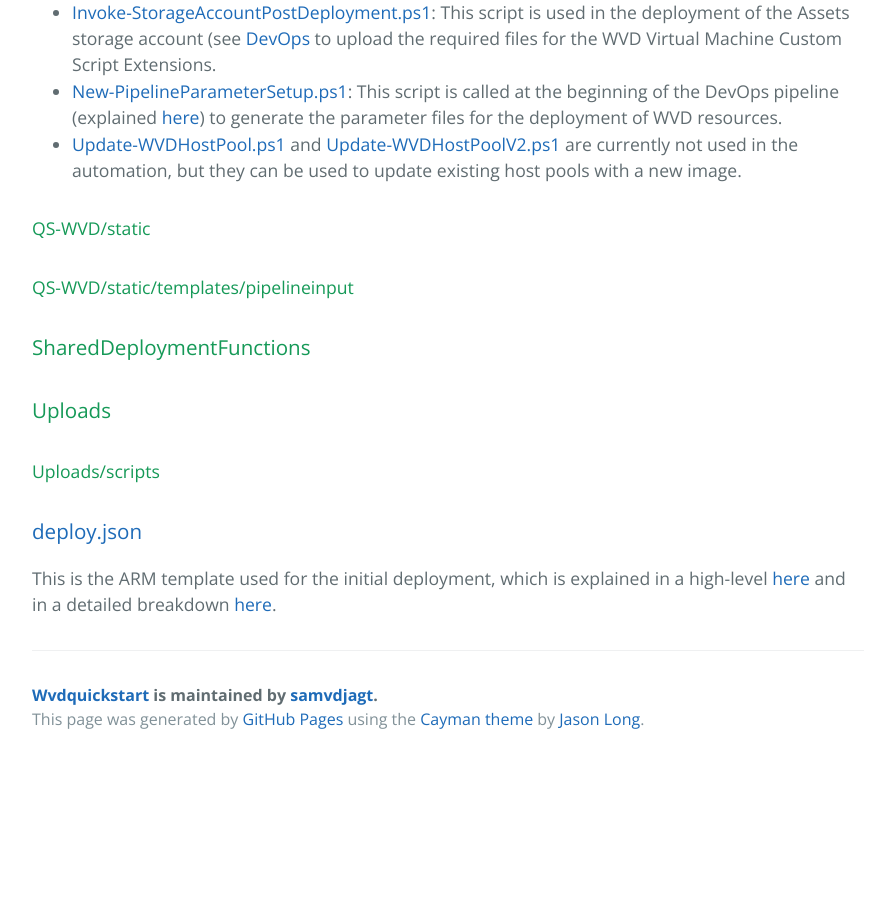
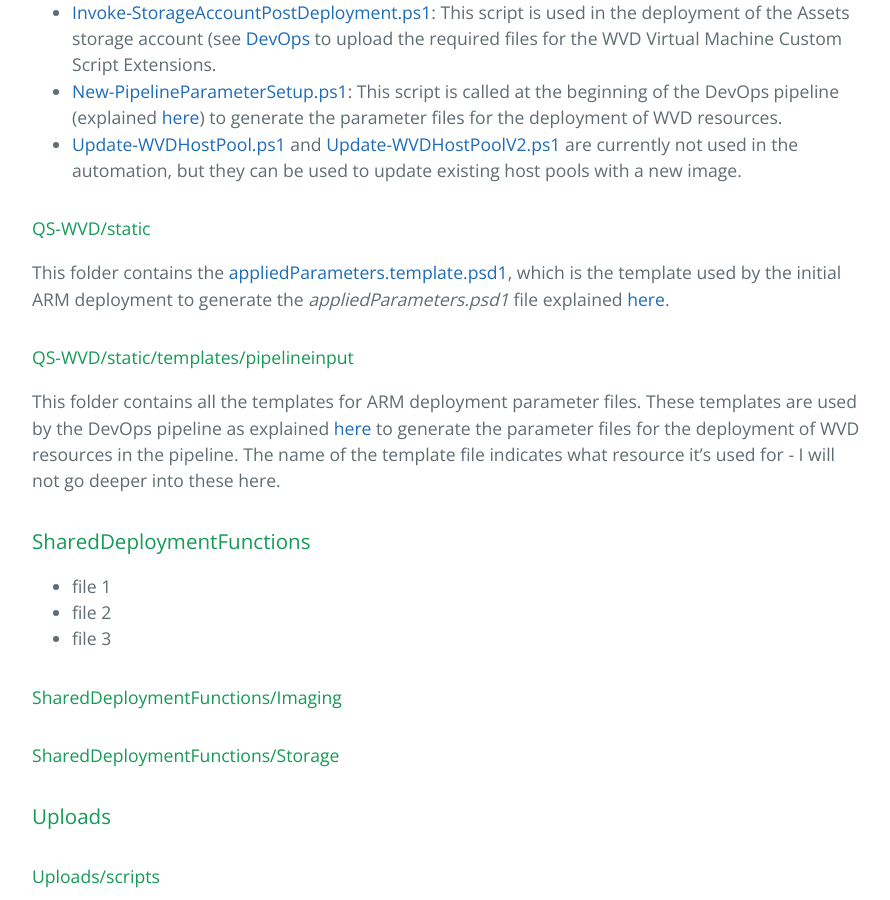
Before and after one commit to samvdjagt/wvdquickstart, a Jekyll site: the page built from repo.md, in a window 1280 px wide and 900 px high, scrolled down 2944 px. Shown: the whole window, without its empty margins (192-1082 px from the left). Built offline with Jekyll 4.4.1, drawn with Linux system fonts in a browser that asks for light colours; before the commit the page ends 3707 px from its top, so only the background shows below that.

Commit message:
Update repo.md

```diff
--- a/repo.md
+++ b/repo.md
@@ -69,10 +69,18 @@
 * <a href="https://github.com/samvdjagt/wvdquickstart/tree/master/QS-WVD/scripts/Update-WVDHostPool.ps1" target="_blank">Update-WVDHostPool.ps1</a> and <a href="https://github.com/samvdjagt/wvdquickstart/tree/master/QS-WVD/scripts/Update-WVDHostPoolV2.ps1" target="_blank">Update-WVDHostPoolV2.ps1</a> are currently not used in the automation, but they can be used to update existing host pools with a new image.
 
 #### QS-WVD/static
+This folder contains the <a href="https://github.com/samvdjagt/wvdquickstart/tree/master/QS-WVD/static/appliedParameters.template.psd1" target="_blank">appliedParameters.template.psd1</a>, which is the template used by the initial ARM deployment to generate the *appliedParameters.psd1* file explained <a href="customize" target="_blank">here</a>.
 
 #### QS-WVD/static/templates/pipelineinput
+This folder contains all the templates for ARM deployment parameter files. These templates are used by the DevOps pipeline as explained <a href="devops" target="_blank">here</a> to generate the parameter files for the deployment of WVD resources in the pipeline. The name of the template file indicates what resource it's used for - I will not go deeper into these here.
 
 ### SharedDeploymentFunctions
+* file 1
+* file 2
+* file 3
+
+#### SharedDeploymentFunctions/Imaging
+#### SharedDeploymentFunctions/Storage
 
 ### Uploads
 
```
